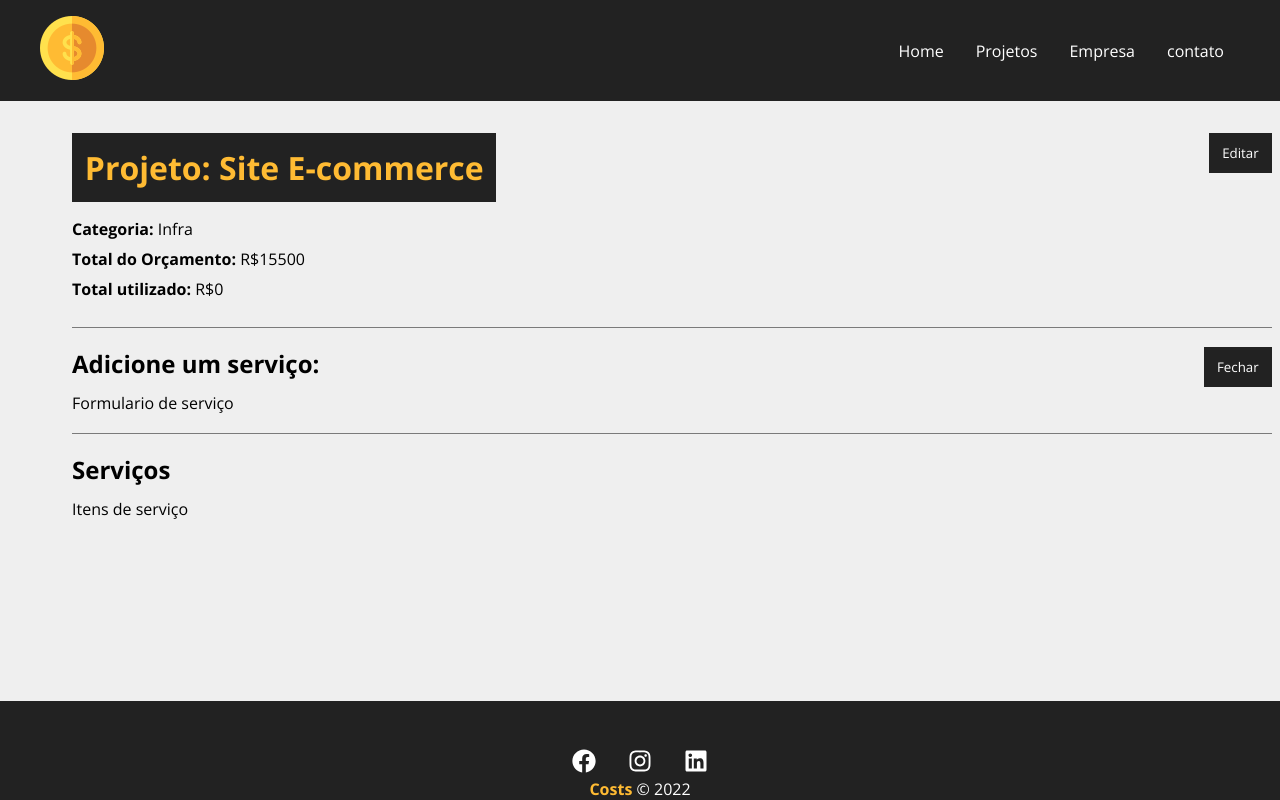
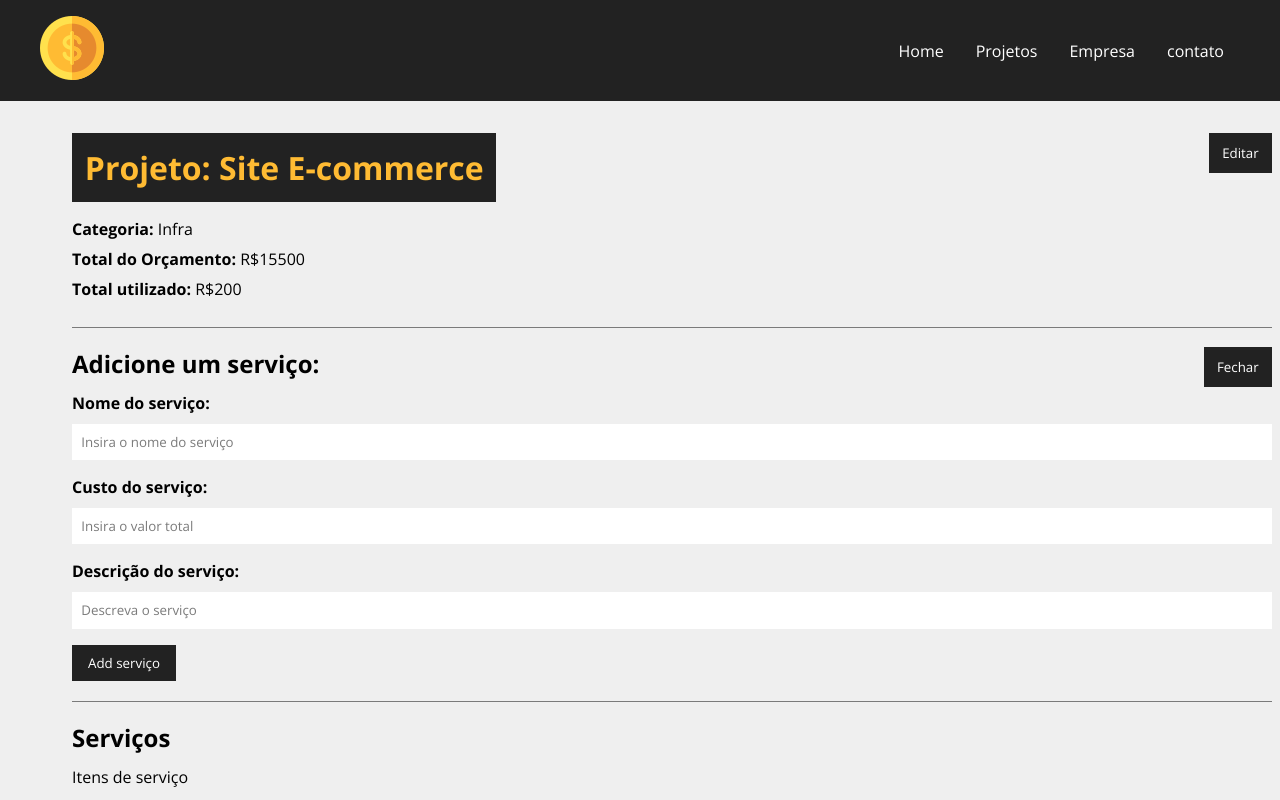
Before and after one commit to joellaranjeira/costs, a React (Create React App) app: page /projeto/1 in a window 1280 px wide. Both pictures are taken after a click on the button "Add serviço". Shown: the top 800 px of the page. Built offline with nearby package versions, Linux system fonts and the light colour scheme; data requests are answered from the project's data file.

Commit message:
aula 34 completa

```diff
--- a/db.json
+++ b/db.json
@@ -7,8 +7,21 @@
         "id": "1",
         "name": "Infra"
       },
-      "cost": 0,
-      "services": [],
+      "cost": 200,
+      "services": [
+        {
+          "name": "teste",
+          "cost": "100",
+          "description": "testse",
+          "id": "5c9bb110-78d3-4196-be03-424555ed0001"
+        },
+        {
+          "name": "teste 2",
+          "cost": "100",
+          "description": "teste 2",
+          "id": "75bf7526-980e-4ef2-ba13-531137f88c52"
+        }
+      ],
       "id": 1
     },
     {
--- a/src/components/pages/Project.js
+++ b/src/components/pages/Project.js
@@ -3,10 +3,11 @@ import Loading from '../layout/Loading'
 import Container from '../layout/Container'
 import ProjectsForm from '../project/ProjectsForm'
 import Message from '../layout/Message'
+import ServiceForm from '../service/ServiceForm'
 
 import { useParams } from 'react-router-dom'
 import { useState, useEffect } from 'react'
-
+import {parse, v4 as uuidv4} from 'uuid'
 
 function Project() {
     const { id } = useParams()
@@ -57,9 +58,49 @@ function Project() {
             })
             .catch((err) => console.log(err))
     }
+
+    function createService(project){
+        //last service
+        setMessage('')
+        const lastService = project.services[project.services.length -1]
+
+        lastService.id = uuidv4()
+
+        const lastServiceCost = lastService.cost
+        const newCost = parseFloat(project.cost) + parseFloat(lastServiceCost)
+
+        //maximun value valida
+        if(newCost > parseFloat(project.budget)){
+            setMessage('O valor do orçamento foi ultrapassado!')
+            setType('error')
+            project.services.pop()
+            return (false)
+        }
+
+        //add service cost to project total cost
+        project.cost = newCost
+
+        //update project
+        fetch(`http://localhost:5000/projects/${project.id}`, {
+            method: 'PATCH',
+            headers: {
+                'content-Type': 'application/json',
+            },
+            body: JSON.stringify(project),
+        })
+        .then((resp)=> resp.json())
+        .then((data) => {
+            //exibir o serviço
+            console.log(data)
+        })
+        .catch((err) => console.log(err))
+
+    }
+
     function toggleProjectForm() {
         setShowProjectForm(!showProjectForm)
     }
+
     function toggleServiceForm() {
         setShowServiceForm(!showServiceForm)
     }
@@ -68,7 +109,7 @@ function Project() {
         <>{project.name ? (
             <div className={styles.project_details}>
                 <Container customClass="column">
-                    {message && <Message type={type} msg={message}/>}
+                    {message && <Message type={type} msg={message} />}
                     <div className={styles.details_container}>
                         <h1>Projeto: {project.name}</h1>
                         <button className={styles.btn} onClick={toggleProjectForm}>
@@ -102,7 +143,13 @@ function Project() {
                             {!showServiceForm ? 'Add serviço' : 'Fechar'}
                         </button>
                         <div className={styles.project_info}>
-                            {showServiceForm && <div>Formulario de serviço</div>}
+                            {showServiceForm && (<ServiceForm
+                                handleSubmit={createService}
+                                btnText="Add serviço"
+                                projectData={project}
+                            />
+                            )
+                            }
                         </div>
                     </div>
                     <h2>Serviços</h2>
--- /dev/null
+++ b/src/components/service/ServiceForm.js
@@ -0,0 +1,51 @@
+import { useState } from 'react'
+
+import Input from '../form/Input'
+import SubmitButton from '../form/SubmitButton'
+import styles from '../project/ProjectsForm'
+
+function ServiceForm ({handleSubmit, btnText, projectData}){
+
+    const [service, setService] = useState({})
+
+    function submit(e){
+        e.preventDefault()
+        projectData.services.push(service)
+        handleSubmit(projectData)
+    }
+    function handleChance (e){
+        setService({...service, [e.target.name]: e.target.value})
+    }
+
+    return(
+        <form onSubmit={submit} className={styles.form}>
+            <Input
+                type="text"
+                text="Nome do serviço"
+                name="name"
+                placeholder="Insira o nome do serviço"
+                handleOnchange={handleChance}
+                value={service.name ? service.name : ''}
+            />
+            <Input
+                type="number"
+                text="Custo do serviço"
+                name="cost"
+                placeholder="Insira o valor total"
+                handleOnchange={handleChance}
+                value={service.cost ? service.cost : ''}
+            />
+            <Input
+                type="text"
+                text="Descrição do serviço"
+                name="description"
+                placeholder="Descreva o serviço"
+                handleOnchange={handleChance}
+               value={service.description ? service.description : ''}
+            />
+            <SubmitButton text={btnText}/>
+        </form>
+    )
+}
+
+export default ServiceForm
```
